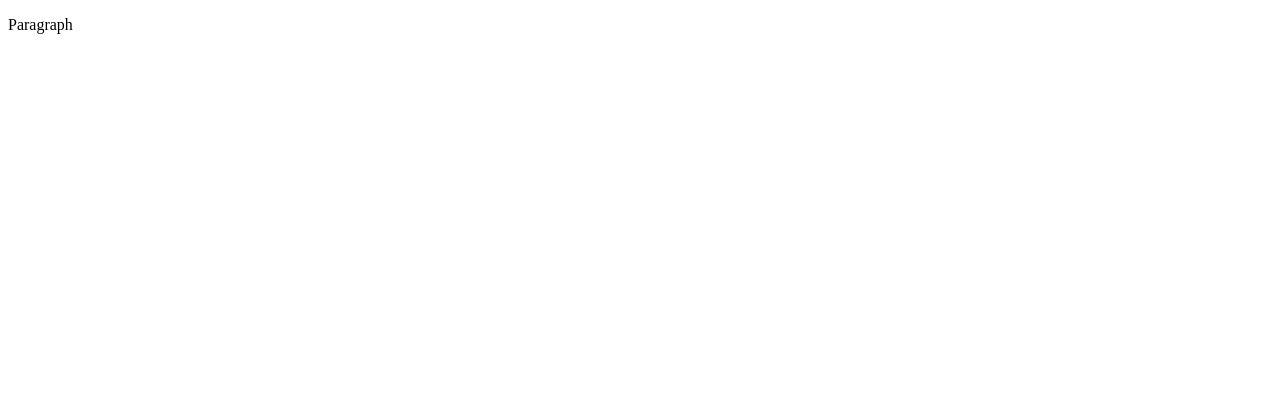
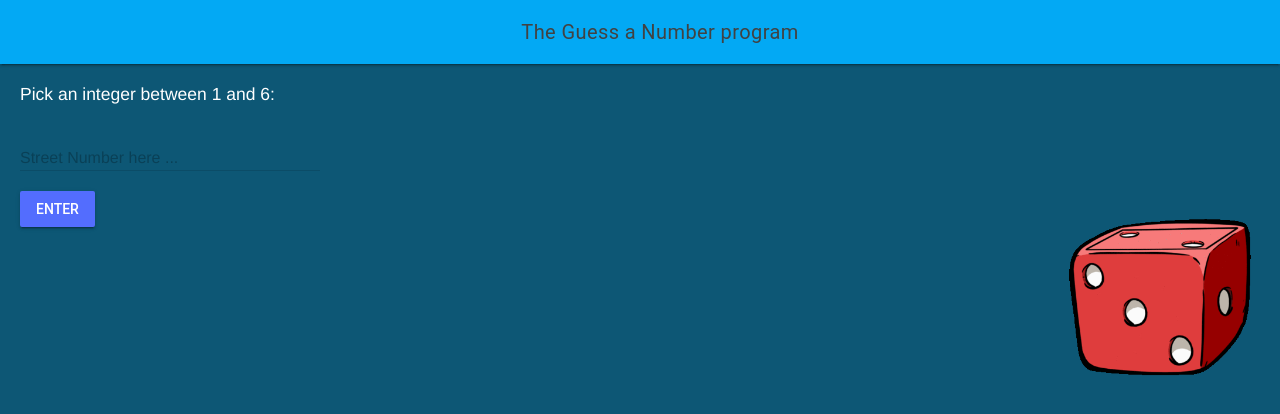
Before and after one commit to MTHS-ICD2O-1-2023/ICD2O-Unit-5-01-tymofii-stepanov, a plain HTML site: page index.html in a window 1280 px wide. Drawn offline with nearby package versions, Linux system fonts and the light colour scheme.

Commit message:
Still working

```diff
--- a/css/style.css
+++ b/css/style.css
@@ -1,4 +1,41 @@
-/* Created by: Mr. Coxall
+/* Created by: Tymofii
 * Created on: Sep 2020
 * This file contains the CSS for index.html
 */
+
+.mdl-layout__header-row {
+  justify-content: center;
+  padding: 0;
+}
+
+.mdl-layout__content {
+  padding-left: 15pt;
+  padding-right: 15pt;
+  padding-top: 15pt;
+}
+
+.mdl-textfield__error {
+  color: rgb(13, 65, 136);
+}
+
+.page-content {
+  color: white;
+  font-family: Helvetica, Arial, sans-serif;
+  font-size: 1.25rem;
+}
+
+.page-content-answer {
+  color: rgb(0 0 0);
+  font-family: Helvetica, Arial, sans-serif;
+  font-size: 1.25rem;
+}
+
+.right-image {
+  height: auto;
+  width: 250px;
+  float: right;
+}
+
+body {
+  background-color: rgb(13, 87, 117);
+}
--- a/index.html
+++ b/index.html
@@ -1,9 +1,51 @@
 <!DOCTYPE html>
 <html>
-  <head>
-    <title>Title</title>
-  </head>
-  <body>
-    <p>Paragraph</p>
-  </body>
+<head>
+  <meta charset="utf-8" />
+  <meta name="author" content="Tymofii" />
+  <meta name="viewport" content="width=device-width, initial-scale=1.0" />
+  <link rel="stylesheet" href="./css/style.css" />
+  <link rel="stylesheet" href="https://fonts.googleapis.com/icon?family=Material+Icons" />
+  <link rel="stylesheet" href="https://code.getmdl.io/1.3.0/material.light_blue-indigo.min.css" />
+  <link rel="icon" type="image/png" sizes="32x32" href="favicon-32x32.png" />
+  <link rel="icon" type="image/png" sizes="16x16" href="favicon-16x16.png" />
+  <link rel="manifest" href="site.webmanifest" />
+  <title>The Guess a Number program</title>
+</head>
+<body>
+  <script defer src="https://code.getmdl.io/1.3.0/material.min.js"></script>
+  <script src="./js/script.js"></script>
+  <div class="mdl-layout mdl-js-layout mdl-layout--fixed-header">
+    <header class="mdl-layout__header">
+      <div class="mdl-layout__header-row">
+        <span class="mdl-layout-title">The Guess a Number program</span>
+      </div>
+    </header>
+    <main class="mdl-layout__content">
+      <div class="right-image">
+        <img src="./images/dice.gif" alt="laptop image" width="300" />
+      </div>
+      <div class="page-content">Pick an integer between 1 and 6: </div>
+      <br />
+      <form action="#">
+        <!-- Numeric Textfield -->
+        <div class="mdl-textfield mdl-js-textfield">
+          <input class="mdl-textfield__input" type="text" pattern="-?[0-9]*(\.[0-9]+)?" id="user-number">
+          <label class="mdl-textfield__label" for="user-number">Street Number here ...</label>
+          <span class="mdl-textfield__error">Input is not a number!</span>
+        </div>
+        <br />
+        <!-- Accent-colored raised button with ripple -->
+        <button class="mdl-button mdl-js-button mdl-button--raised mdl-js-ripple-effect mdl-button--accent"
+          onclick="checkNumber()">
+          Enter
+        </button>
+      </form>
+      <br />
+      <div class="page-content-answer">
+        <div id="user-info"></div>
+      </div>
+    </main>
+  </div>
+</body>
 </html>
```
Also changed, not shown: images/dice.gif (added).
